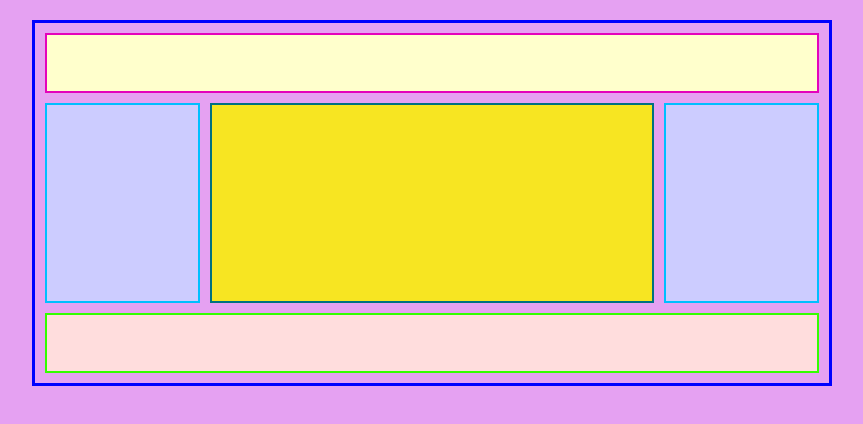
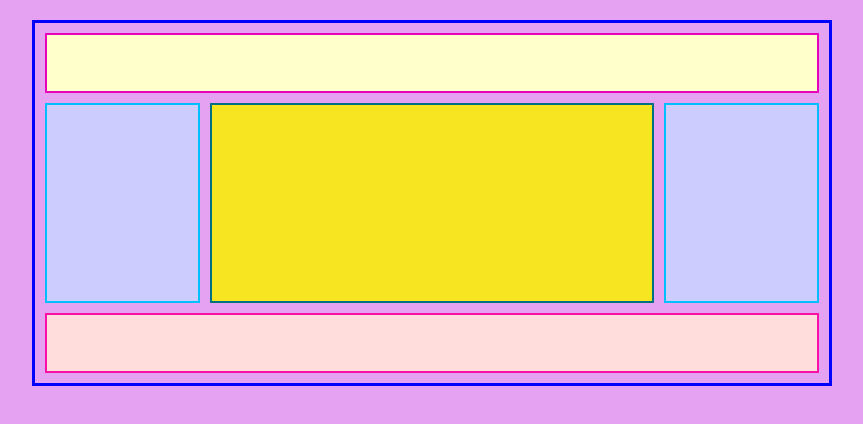
Before and after one commit to daraeulalia31/clasecss, a plain HTML site: page Cuadro de colores/index.html in a window 1280 px wide. Shown: the whole page, without its empty margins (208-1071 px from the left). Drawn offline with Linux system fonts and the light colour scheme.

Commit message:
clase_css

```diff
--- a/Cuadro de colores/index.html
+++ b/Cuadro de colores/index.html
@@ -44,7 +44,7 @@
     footer {
       height: 60px;
       background-color: #fdd;
-      border: 2px solid rgb(51, 255, 0);
+      border: 2px solid rgb(246, 18, 166);
     }
   </style>
 </head>
```
